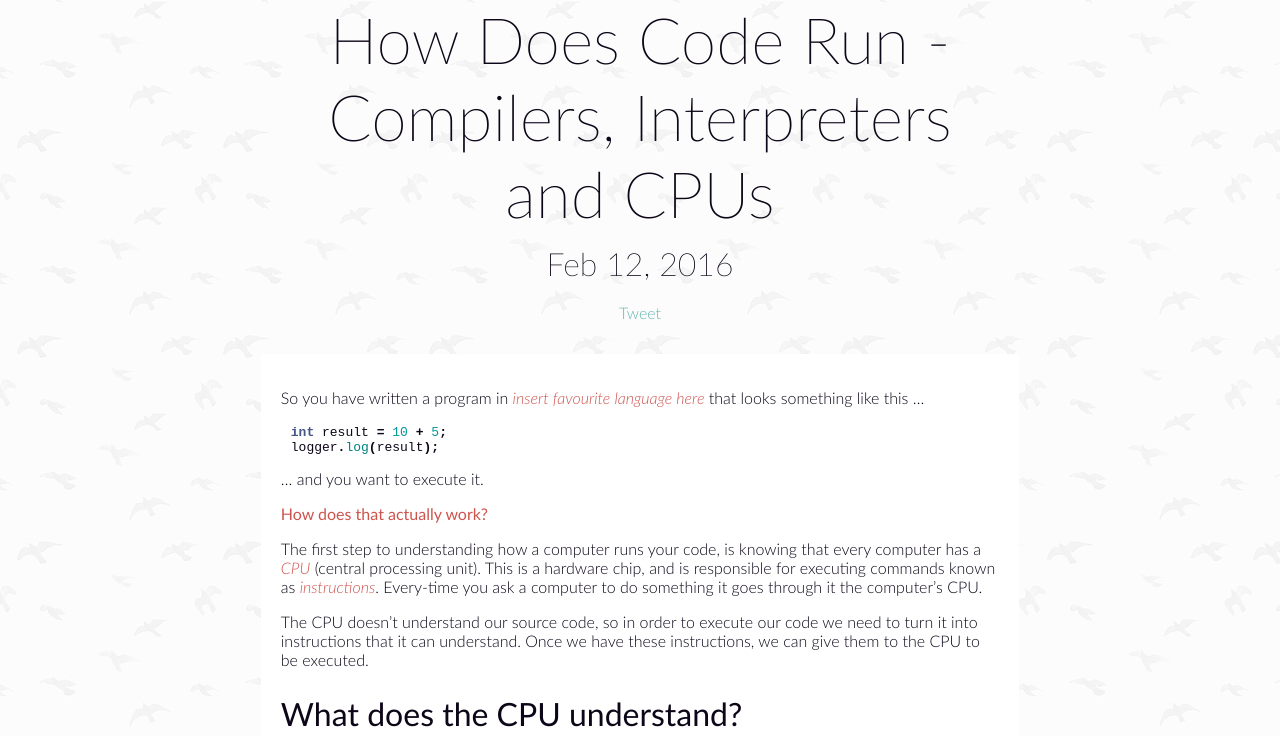
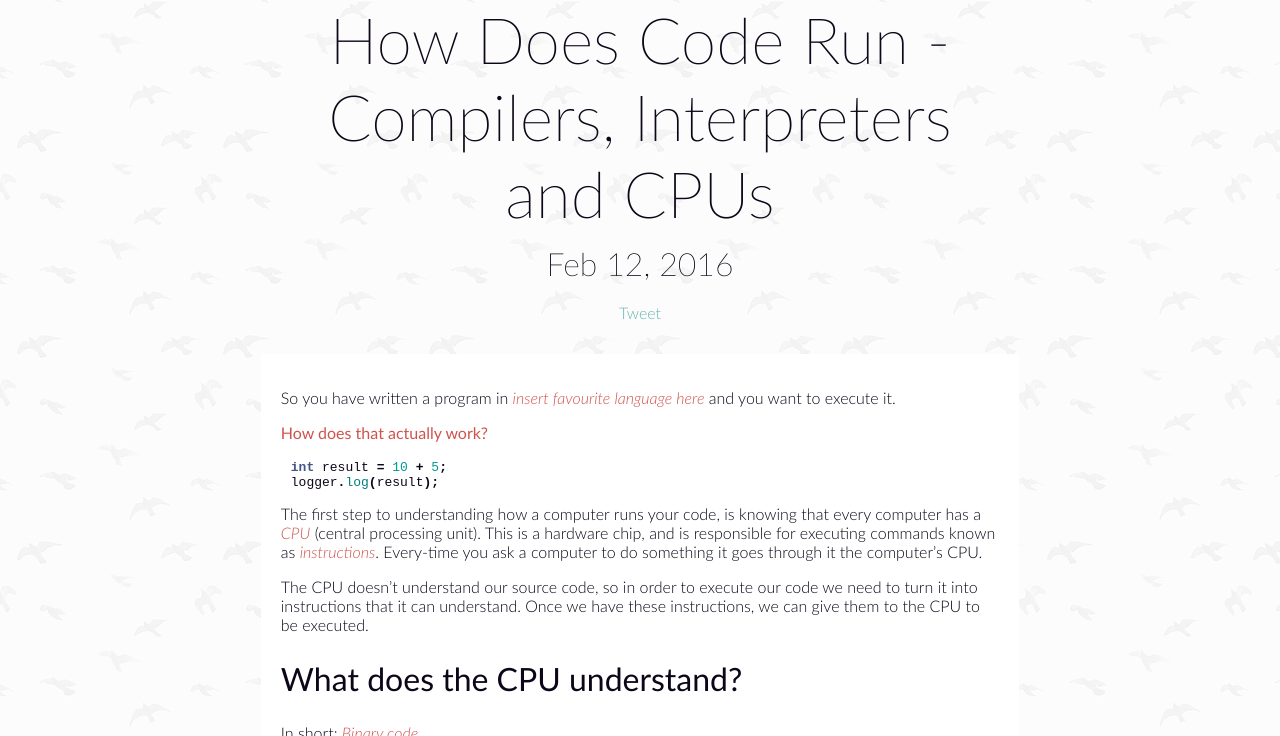
Before and after one commit to RosyTucker/RosyTucker.github.io, a Jekyll site: the page built from _posts/2016-13-10-how-code-works.md, in a window 1280 px wide and 900 px high, cut to the strip 164-900 px from the top of the window. Built offline with Jekyll 4.4.1, drawn with Linux system fonts in a browser that asks for light colours; comment, search, counter and statistics services are not loaded.

Commit message:
Update 2016-13-10-how-code-works.md

```diff
--- a/_posts/2016-13-10-how-code-works.md
+++ b/_posts/2016-13-10-how-code-works.md
@@ -5,16 +5,16 @@
 category: blog
 ---
 
-So you have written a program in *insert favourite language here* that looks something like this ...
+So you have written a program in *insert favourite language here* and you want to execute it.
+
+**How does that actually work?**
+
+<!--more-->
 
 {% highlight java%}
 int result = 10 + 5;
 logger.log(result);
 {% endhighlight %}
-
-... and you want to execute it.
-
-**How does that actually work?**
 
 The first step to understanding how a computer runs your code, is knowing that every computer has a *CPU* (central processing unit).
 This is a hardware chip, and is responsible for executing commands known as *instructions*. Every-time you ask a computer to do something it goes through it the computer's CPU.
```
